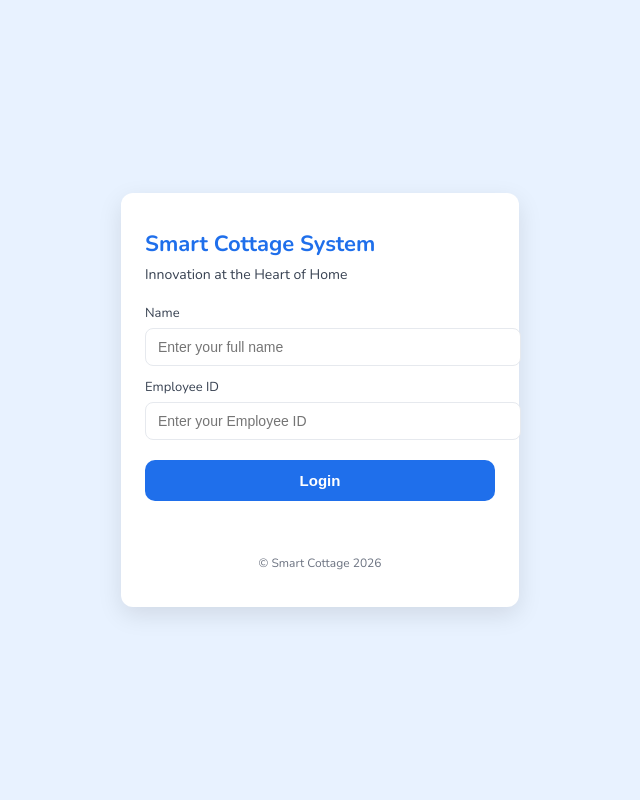
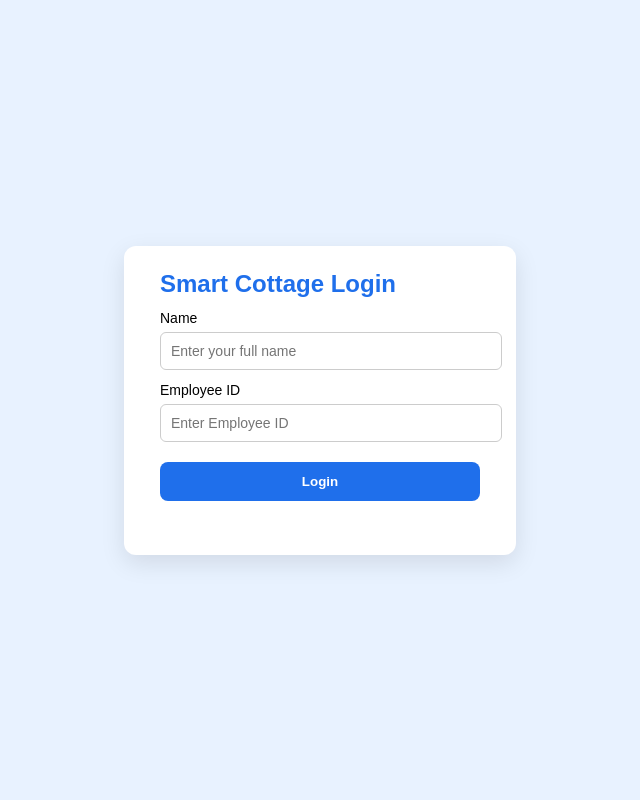
Before and after one commit to MASTER-DAX/cottage-app, a Flask app: page / in a window 1280 px wide. Shown: the whole page, without its empty margins (320-960 px from the left). Run offline with Flask 3, Linux system fonts and the light colour scheme.

Commit message:
Update login.html

```diff
--- a/templates/login.html
+++ b/templates/login.html
@@ -4,107 +4,37 @@
 <meta charset="UTF-8">
 <meta name="viewport" content="width=device-width, initial-scale=1.0">
 <title>Smart Cottage — Login</title>
-<link href="https://fonts.googleapis.com/css?family=Nunito:400,700" rel="stylesheet">
 <style>
-  body {
-    margin: 0;
-    font-family: 'Nunito', sans-serif;
-    background-color: #e8f2ff;
-    display: flex;
-    justify-content: center;
-    align-items: center;
-    height: 100vh;
-  }
-
-  .container {
-    background: #fff;
-    padding: 36px 24px;
-    border-radius: 12px;
-    box-shadow: 0 8px 24px rgba(0,0,0,0.1);
-    width: 350px;
-  }
-
-  h1 {
-    margin: 0 0 6px 0;
-    font-size: 22px;
-    color: #1f6feb;
-  }
-
-  p.sub {
-    margin: 0 0 20px 0;
-    font-size: 14px;
-    color: #374151;
-  }
-
-  label {
-    display: block;
-    font-size: 13px;
-    margin-top: 12px;
-    color: #374151;
-  }
-
-  input {
-    width: 100%;
-    padding: 10px 12px;
-    margin-top: 6px;
-    border-radius: 8px;
-    border: 1px solid #e6e9ee;
-    font-size: 14px;
-  }
-
-  button {
-    width: 100%;
-    margin-top: 20px;
-    padding: 12px;
-    background-color: #1f6feb;
-    color: #fff;
-    border: none;
-    border-radius: 10px;
-    font-size: 15px;
-    font-weight: 600;
-    cursor: pointer;
-  }
-
-  #message {
-    margin-top: 12px;
-    font-size: 13px;
-    color: #d14343;
-    min-height: 18px;
-  }
-
-  footer {
-    margin-top: 24px;
-    font-size: 12px;
-    color: #6b7280;
-    text-align: center;
-  }
+  body { font-family: Arial, sans-serif; display: flex; justify-content: center; align-items: center; height: 100vh; background: #e8f2ff; margin: 0; }
+  .container { background: #fff; padding: 24px 36px; border-radius: 12px; width: 320px; box-shadow: 0 8px 24px rgba(0,0,0,0.1); }
+  h2 { margin: 0 0 12px 0; color: #1f6feb; }
+  label { display: block; margin-top: 12px; font-size: 14px; }
+  input { width: 100%; padding: 10px; margin-top: 6px; border-radius: 6px; border: 1px solid #ccc; font-size: 14px; }
+  button { width: 100%; padding: 12px; margin-top: 20px; background: #1f6feb; color: #fff; border: none; border-radius: 8px; cursor: pointer; font-weight: bold; }
+  #message { margin-top: 12px; font-size: 13px; min-height: 18px; }
 </style>
 </head>
 <body>
 
 <div class="container">
-  <h1>Smart Cottage System</h1>
-  <p class="sub">Innovation at the Heart of Home</p>
-
+  <h2>Smart Cottage Login</h2>
   <form id="loginForm">
     <label for="name">Name</label>
     <input type="text" id="name" required placeholder="Enter your full name">
 
     <label for="employee_id">Employee ID</label>
-    <input type="text" id="employee_id" required placeholder="Enter your Employee ID">
+    <input type="text" id="employee_id" required placeholder="Enter Employee ID">
 
     <button type="submit">Login</button>
     <div id="message"></div>
   </form>
-
-  <footer>© Smart Cottage 2026</footer>
 </div>
 
-  <script>
+<script>
 const form = document.getElementById("loginForm");
 const message = document.getElementById("message");
 
-// Palitan ito ng deployed mobile backend URL mo sa Render
+// 🔹 Palitan ito ng deployed mobile backend URL
 const MOBILE_BACKEND_URL = "https://smart-cottage-mobile.onrender.com";
 
 form.addEventListener("submit", async (e) => {
@@ -119,7 +49,6 @@ form.addEventListener("submit", async (e) => {
   };
 
   try {
-    // 🔹 POST sa mobile backend /api/login
     const res = await fetch(`${MOBILE_BACKEND_URL}/api/login`, {
       method: "POST",
       headers: { "Content-Type": "application/json" },
@@ -130,14 +59,15 @@ form.addEventListener("submit", async (e) => {
 
     if (res.ok && json.success) {
       message.style.color = "green";
-      message.textContent = "Login successful! Redirecting…";
+      message.textContent = "Login successful!";
 
-      // 🔹 Save user info sa local storage para magamit sa dashboard
+      // 🔹 Save user info locally
       localStorage.setItem("user", JSON.stringify(json.user));
 
+      // 🔹 Redirect to main dashboard page
       setTimeout(() => {
-        window.location.href = "/main.html"; // main dashboard page
-      }, 1000);
+        window.location.href = "/main.html";
+      }, 800);
     } else {
       message.style.color = "#d14343";
       message.textContent = json.message || "Invalid credentials";
@@ -150,6 +80,5 @@ form.addEventListener("submit", async (e) => {
 });
 </script>
 
-
 </body>
 </html>
```
